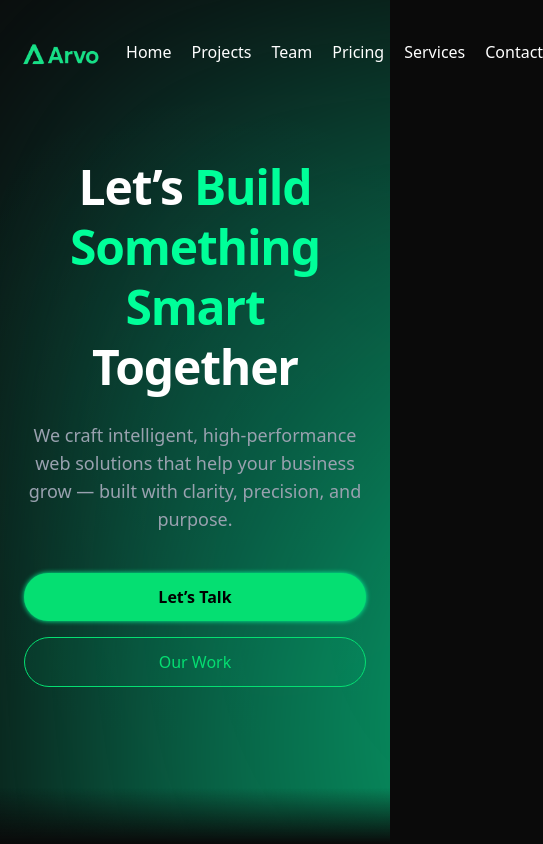
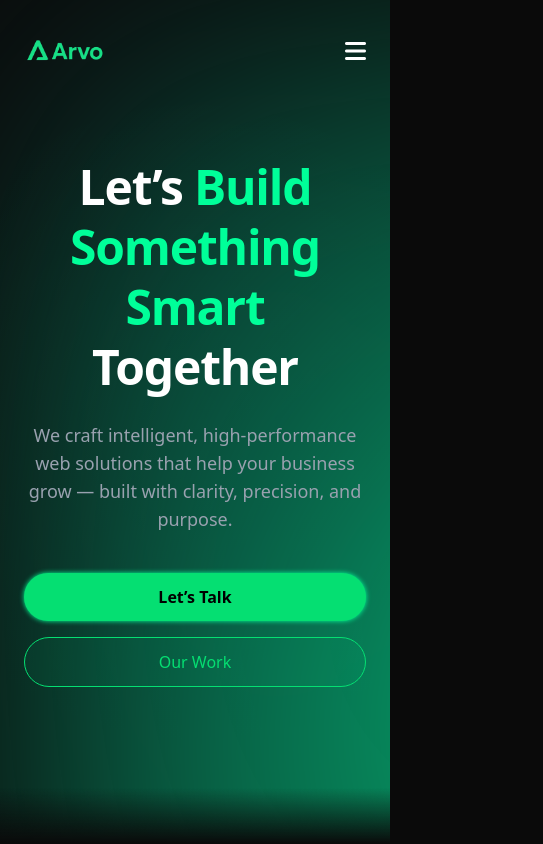
Before and after one commit to MysticMetaphors/arvo, a Next.js app: page / in a window 390 px wide. Shown: the top 844 px of the page, 543 px wide, since content can reach past the window. Built offline with nearby package versions, Linux system fonts and the light colour scheme.

Commit message:
Navigation

```diff
--- a/src/components/layouts/Footer.tsx
+++ b/src/components/layouts/Footer.tsx
@@ -68,28 +68,7 @@ export default function Footer() {
                                         rel="noopener noreferrer"
                                         className="text-blue-400"
                                     >
-                                        <svg
-                                            xmlns="http://www.w3.org/2000/svg"
-                                            viewBox="0 0 24 24"
-                                            fill="currentColor"
-                                            className="w-6 h-6"
-                                        >
-                                            <path
-                                                d="M19 0h-14c-2.76 0-5 2.24-5 5v14c0
-                                                2.76 2.24 5 5 5h14c2.76 0 5-2.24
-                                                5-5v-14c0-2.76-2.24-5-5-5zm-11
-                                                19h-3v-10h3v10zm-1.5-11.268c-.966
-                                                0-1.75-.784-1.75-1.75s.784-1.75
-                                                1.75-1.75 1.75.784
-                                                1.75 1.75-.784 1.75-1.75
-                                                1.75zm13.5 11.268h-3v-5.604c0-1.337-.027-3.063-1.867-3.063-1.869
-                                                0-2.156 1.46-2.156
-                                                2.966v5.701h-3v-10h2.879v1.367h.041c.401-.757
-                                                1.379-1.555 2.84-1.555 3.039
-                                                0 3.6 2.001 3.6
-                                                4.605v5.583z"
-                                            />
-                                        </svg>
+                                        <i className="fa-brands fa-linkedin text-2xl"></i>
                                     </a>
 
                                 </li>
--- a/src/components/layouts/Navigation.tsx
+++ b/src/components/layouts/Navigation.tsx
@@ -1,18 +1,47 @@
 "use client";
 
+import { useState } from "react";
+
 export default function Navigation() {
-    return (
-        <nav className="absolute z-10 top-5 left-1/2 transform -translate-x-1/2 max-w-7xl w-full p-5 rounded-full flex justify-between gap-6">
-            <img src="Arvo_logo_rb.png" alt="" className="h-8"/>
-            <div className="flex gap-5 text-white">
-                <a href="#" className="cursor-pointer hover:text-green-primary hover:underline underline-offset-5s">Home</a>
-                <a href="#" className="cursor-pointer hover:text-green-primary hover:underline underline-offset-5s">Projects</a>
-                <a href="#" className="cursor-pointer hover:text-green-primary hover:underline underline-offset-5s">Team</a>
-                <a href="#" className="cursor-pointer hover:text-green-primary hover:underline underline-offset-5s">Pricing</a>
-                <a href="#" className="cursor-pointer hover:text-green-primary hover:underline underline-offset-5s">Services</a>
-                <a href="#" className="cursor-pointer hover:text-green-primary hover:underline underline-offset-5s">Contact</a>
-            </div>
+  const [isOpen, setIsOpen] = useState(false);
 
-        </nav>
-    );
+  return (
+    <nav className="z-100 absolute z-10 top-5 left-1/2 transform -translate-x-1/2 max-w-7xl w-full px-6 py-4 bg-transparent flex items-center justify-between rounded-full">
+      <img src="Arvo_logo_rb.png" alt="Logo" className="h-8 z-110 " />
+
+      <div className="hidden md:flex gap-6 text-white">
+        {["Home", "Projects", "Team", "Pricing", "Services", "Contact"].map((item) => (
+          <a
+            key={item}
+            href={`#${item.toLowerCase()}`}
+            className="cursor-pointer hover:text-green-primary hover:underline underline-offset-4 transition-all"
+          >
+            {item}
+          </a>
+        ))}
+      </div>
+
+      <button
+        className="md:hidden z-110 text-white focus:outline-none"
+        onClick={() => setIsOpen(!isOpen)}
+      >
+        <i className={`fa-solid ${isOpen ? "fa-xmark" : "fa-bars"} text-2xl`}></i>
+      </button>
+
+      {isOpen && (
+        <div className="absolute border border-green-primary/50 pt-20 -top-10 left-0 w-full bg-gray-900/90 backdrop-blur-md mt-3 py-5 rounded-lg flex flex-col items-center gap-4 text-white md:hidden">
+          {["Home", "Projects", "Team", "Pricing", "Services", "Contact"].map((item) => (
+            <a
+              key={item}
+              href={`#${item.toLowerCase()}`}
+              className="cursor-pointer hover:text-green-primary transition-all"
+              onClick={() => setIsOpen(false)}
+            >
+              {item}
+            </a>
+          ))}
+        </div>
+      )}
+    </nav>
+  );
 }
```
